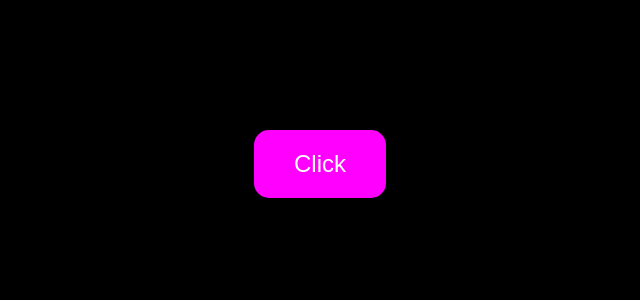
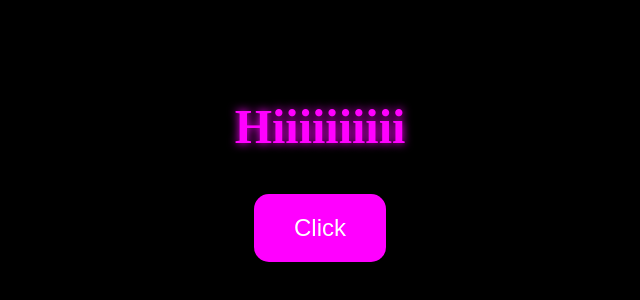
Before and after one commit to bawinlauren-lab/bawss, a plain HTML site: page index.html in a window 1280 px wide. Shown: the part 256-556 px from the top of the page, without its empty margins (320-960 px from the left). Drawn offline with Linux system fonts and the light colour scheme.

Commit message:
Update index.html

```diff
--- a/index.html
+++ b/index.html
@@ -95,6 +95,7 @@
 
   <!-- Landing page -->
   <div id="landing">
+    <h1>Hiiiiiiiiii</h1>
     <button id="enter-btn">Click</button>
   </div>
 
@@ -129,6 +130,7 @@
     const enterBtn = document.getElementById('enter-btn');
     const landing = document.getElementById('landing');
     const moreBtn = document.getElementById('more-btn');
+
     const courtship = document.getElementById('courtship');
     const yesBtn = document.getElementById('yesBtn');
     const noBtn = document.getElementById('noBtn');
```
